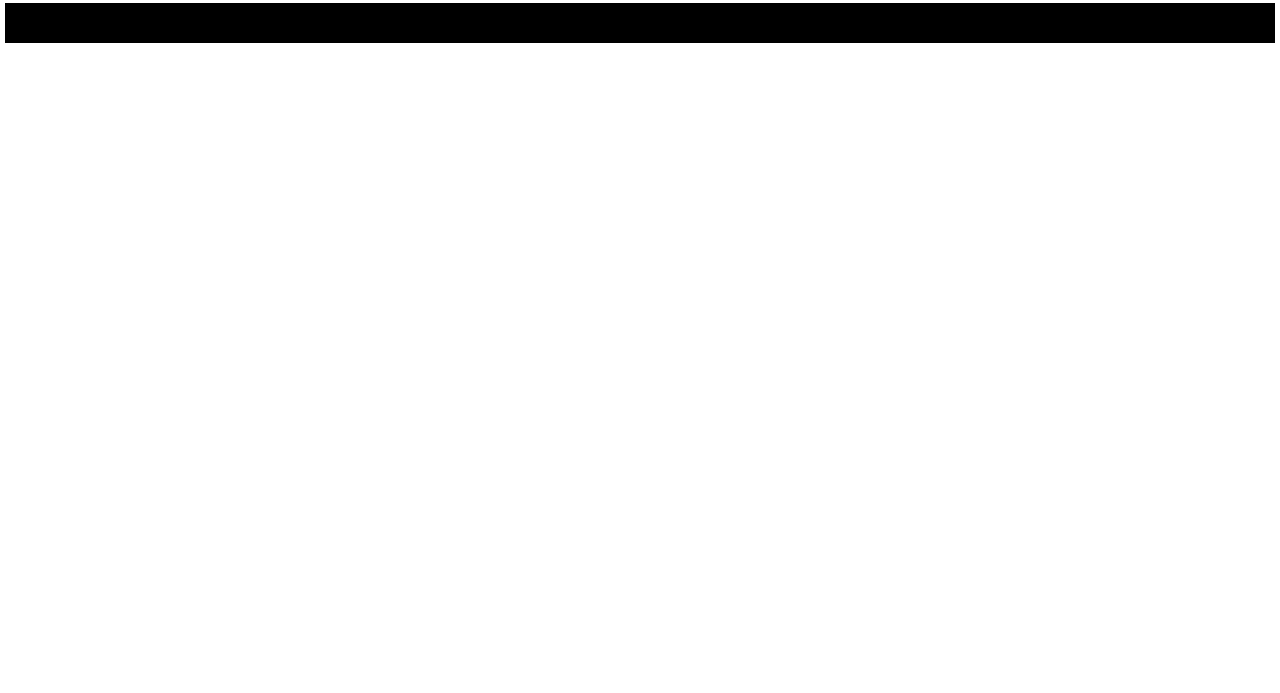
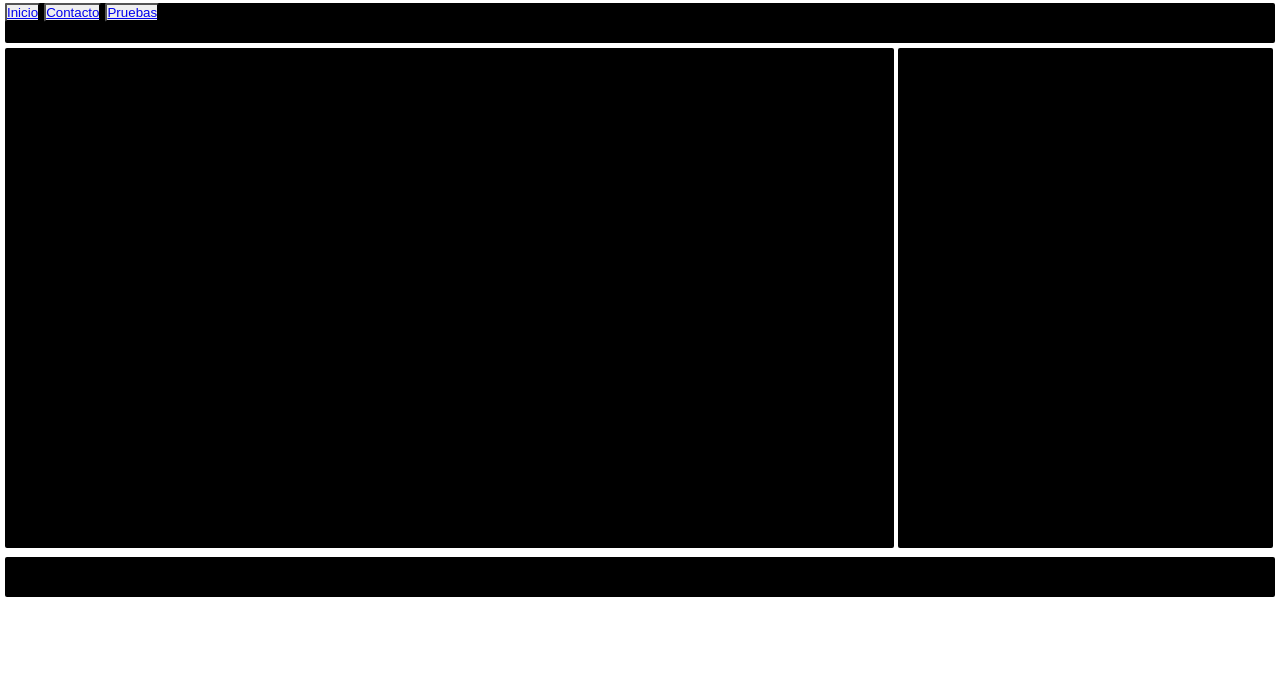
Before and after one commit to Aquaponia/Curso-de-JavaScript, a plain HTML site: page Index.html in a window 1280 px wide. Shown: the part 107-800 px from the top of the page. Drawn offline with Linux system fonts and the light colour scheme.

Commit message:
lista la maquetacion de la pagina

```diff
--- a/Estilos.css
+++ b/Estilos.css
@@ -3,9 +3,11 @@ font-family: 'Roboto', sans-serif;*/
 *{
 	padding: 0;
 	margin:0;
+	border-radius: 2px;
 }
 
 body{
+	position: relative;
 	padding: 5px;
 	margin: 0;
 }
@@ -39,5 +41,36 @@ nav{
 	height:40px;
 	background-color: black;
 	margin-top:5px;
+	border-radius: 2px;
+}
+#tronco{
+	position: relative;
+	display: inline-block;
+	width: 100%;
+	height: 500px;
+	background-color: white;
+	margin-top: 5px;
+}
+section{
+	display: inline-block;
+	position:relative;
+	width: 70%;
+	height: 500px;
+	background-color: black;
+}
+aside{
+	display: inline-block;
+	position: relative;
+	width: 29.56%;
+	height: 500px;
+	background-color: black;
+}
+footer{
 
+	display: inline-block;
+	position: relative;
+	width: 100%;
+	height:40px;
+	background-color: black;
+	margin-top:5px;
 }
--- a/Index.html
+++ b/Index.html
@@ -10,12 +10,16 @@
         <div id="icono"></div>
         <h1 id="titulo">Titulo de Pagina</h1>
     </header>
-    <nav></nav>
-    <div>
+    <nav>
+    	<button><a href="file:///C:/Users/ymedina/Desktop/Cursos/JavaScript/Index.html">Inicio</a></button>
+    	<button><a href="file:///C:/Users/ymedina/Desktop/Cursos/JavaScript/Index.html">Contacto</a></button>
+    	<button><a href="file:///C:/Users/ymedina/Desktop/Cursos/JavaScript/Index.html">Pruebas</a></button>
+    </nav>
+    <div id="tronco">
     <section>
-    	<article></article>
-    	<article></article>
-    	<article></article>
+    	<article id="article1"></article>
+    	<article id="article2"></article>
+    	<article id="article3"></article>
     </section>
     <aside></aside>
     </div>
```
